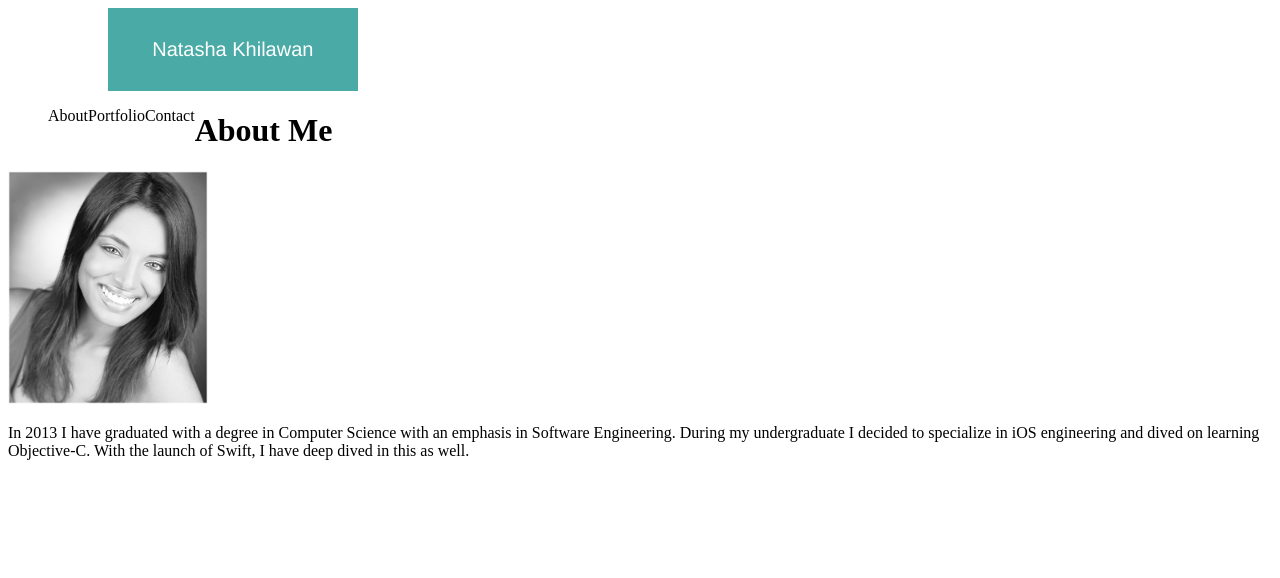
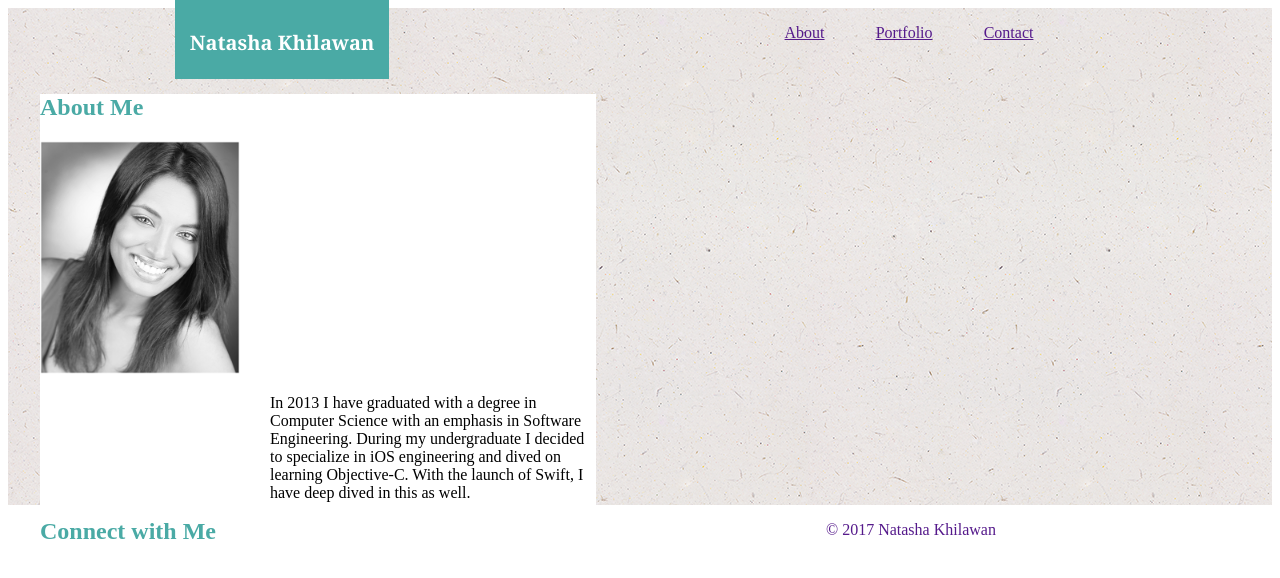
Before and after one commit to NatashaWizPlusPlus/Basic-Portfolio, a plain HTML site: page index.html in a window 1280 px wide. Drawn offline with Linux system fonts and the light colour scheme.

Commit message:
This is the latest

```diff
--- a/assets/css/style.css
+++ b/assets/css/style.css
@@ -1,26 +1,98 @@
+html{
+
+}
+
+html, body{
+	height: 100%
+}
+
 header{
-	padding: 20px;
-	margin-left: 100px;
+	height: 80px;
+	display: flex;
+	flex-direction: row;
+
+}
+
+#main{
+	min-height: 100%;
+	min-width: 100%;
+}
+
+#wrap{
+	background-image: url(../images/ep_naturalwhite.png);
+	height: 100%;
+}
+
+#rectangle{
+	width: 556px;
+	height: 411px;
+	background-color: white;
+	margin-left: 32px;
+	margin-right: 721px;
+	margin-top:35px;
+}
+
+.header{
+	height: 79px;
+}
+
+.myname{
+	height: 79px;
+	width: 214px;
+	margin-left: 167px;
+	margin-top: -8px;
+	margin-right: 381px;
+	font-family:'Georgia', 'Times', 'Times New Roman', 'serif';
+	background-color: #4aaaa5;
+	}
+
+
+.navigation{
+	float: right;
+	position: relative;
+	width: 300px;
+	text-align: center;
+	margin-right: 15%;
+	display: flex;
+	flex-direction: row;
+	align-items: center;
+	justify-content: space-around;
+	color: grey;
+
+}
+
+.navigation li{
+	display: inline-flex;
+
+}
+
+.navigation a{
+
+}
+
+
+.about{
+	width: 100%;
+	margin-top: -29px;
+}
+
+h1{
 	color: white;
-	font-family: helvetica;
-	height: 10%;
-	width: 15%;
-	background-color: #4aaaa5;
-	padding: 30px;
 	font-size: 20px;
+	line-height: 59px;
 	text-align: center;
+}
 
+h2{
+	color: #4aaaa5;
 }
 
 p{
 	float: left;
+	padding-left: 230px;
 }
 
 li{
-	display: inline;
-	float: left;
+	display: block;
+	float: right;
 }
-
-h1{
-	font-weight: bold;
-}
--- a/index.html
+++ b/index.html
@@ -1,27 +1,59 @@
 <!DOCTYPE html>
 <html lang="eng-us">
+
 <html>
 	<head>
 		<title>Natasha's Portfolio</title>
 		<meta charset="utf-8">
 		<link rel="stylesheet" type="text/css" href="assets/css/style.css">
 	</head>
+
 	<body>
-	<table bgcolor="grey" cellpadding="0" cellspacing="0" border="0" height="100%" width="100%"></table>
-		<header>Natasha Khilawan</header>
-		<ul>
-			<li>About</li>
-			<li>Portfolio</li>
-			<li>Contact</li>
-		</ul>
+		<div id = "main">
+			<div id="wrap">
+				<header>
 
-		<div></div>
+					<div class="myname">
 
-		<h1>About Me</h1>
-		<img src="assets/images/ReinaNatasha_500px_headshot.png" width="200" height="auto">
-		<p>In 2013 I have graduated with a degree in Computer Science with an emphasis in Software Engineering. During my undergraduate I decided to specialize in iOS engineering and dived on learning Objective-C. With the launch of Swift, I have deep dived in this as well.</p>
+						<h1>Natasha Khilawan</h1>
+					</div>
 
-		<footer></footer>
+					<div class="nav">
+						<ul class="navigation">
+							<li><a href="">About</a></li>
+							<li><a href="">Portfolio</a></li>
+							<li><a href="">Contact</a></li>
+						</ul>
+					</div>
+
+				</header>
+
+		<div class="body">
+
+			<div id="rectangle">
+
+				<div class="about">
+
+						<h2>About Me</h2>
+							<img src="assets/images/ReinaNatasha_500px_headshot.png" width="200" height="auto">
+							<p>In 2013 I have graduated with a degree in Computer Science with an emphasis in Software Engineering. During my undergraduate I decided to specialize in iOS engineering and dived on learning Objective-C. With the launch of Swift, I have deep dived in this as well.</p>
+				</div>
+
+				<div class="connect">
+					<h2>Connect with Me</h2>
+						<a href="">
+						<a href="">
+						<a href="">
+				</div>
+
+			</div>
+		</div>
+
+		<footer>
+
+				<p>&copy; 2017 Natasha Khilawan</p>
+
+		</footer>
 
 	</body>
 </html>
```
Also changed, not shown: assets/images/ep_naturalwhite.png (added).
